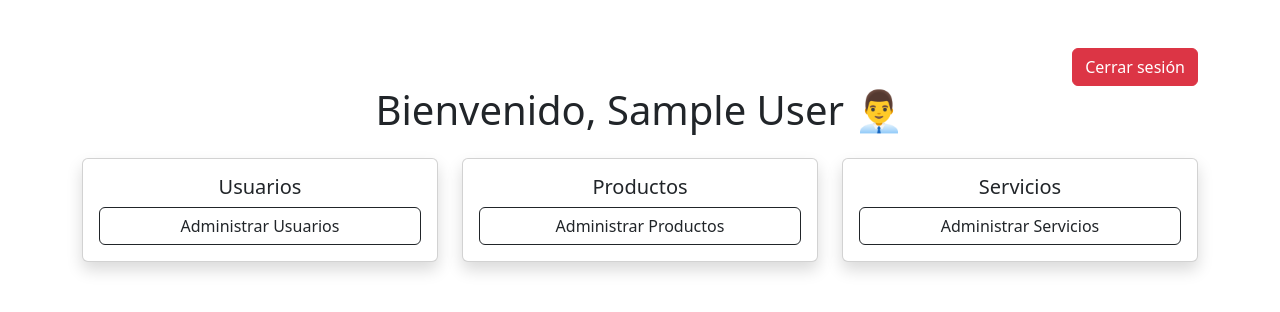
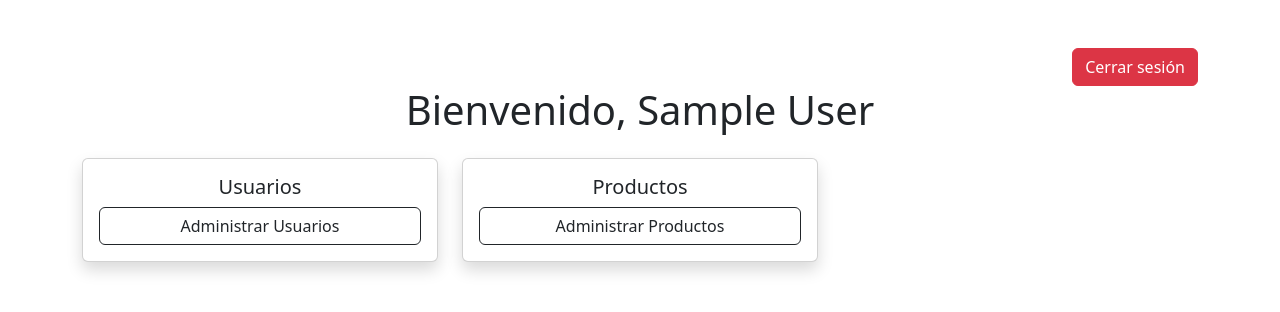
Before and after one commit to adrianmr27/ProyectoACWSGrupo4, a PHP site: page /admin.php in a window 1280 px wide. Shown: the top 312 px of the page. Run offline with PHP 8.4, Linux system fonts and the light colour scheme; the visitor is signed in with stand-in values (Sample User, id 1).

Commit message:
minor fix

```diff
--- a/admin.php
+++ b/admin.php
@@ -23,7 +23,7 @@
         <a href="logout.php" class="btn btn-danger">Cerrar sesión</a>
     </div>
 
-    <h1 class="text-center mb-4">Bienvenido, <?php echo htmlspecialchars($nombre); ?> 👨‍💼</h1>
+    <h1 class="text-center mb-4">Bienvenido, <?php echo htmlspecialchars($nombre); ?></h1>
 
     <div class="row">
         <div class="col-md-4">
@@ -42,14 +42,6 @@
                 </div>
             </div>
         </div>
-        <div class="col-md-4">
-            <div class="card shadow text-center">
-                <div class="card-body">
-                    <h5 class="card-title">Servicios</h5>
-                    <a href="admin_servicios.php" class="btn btn-outline-dark w-100">Administrar Servicios</a>
-                </div>
-            </div>
-        </div>
     </div>
 
 </body>
```
